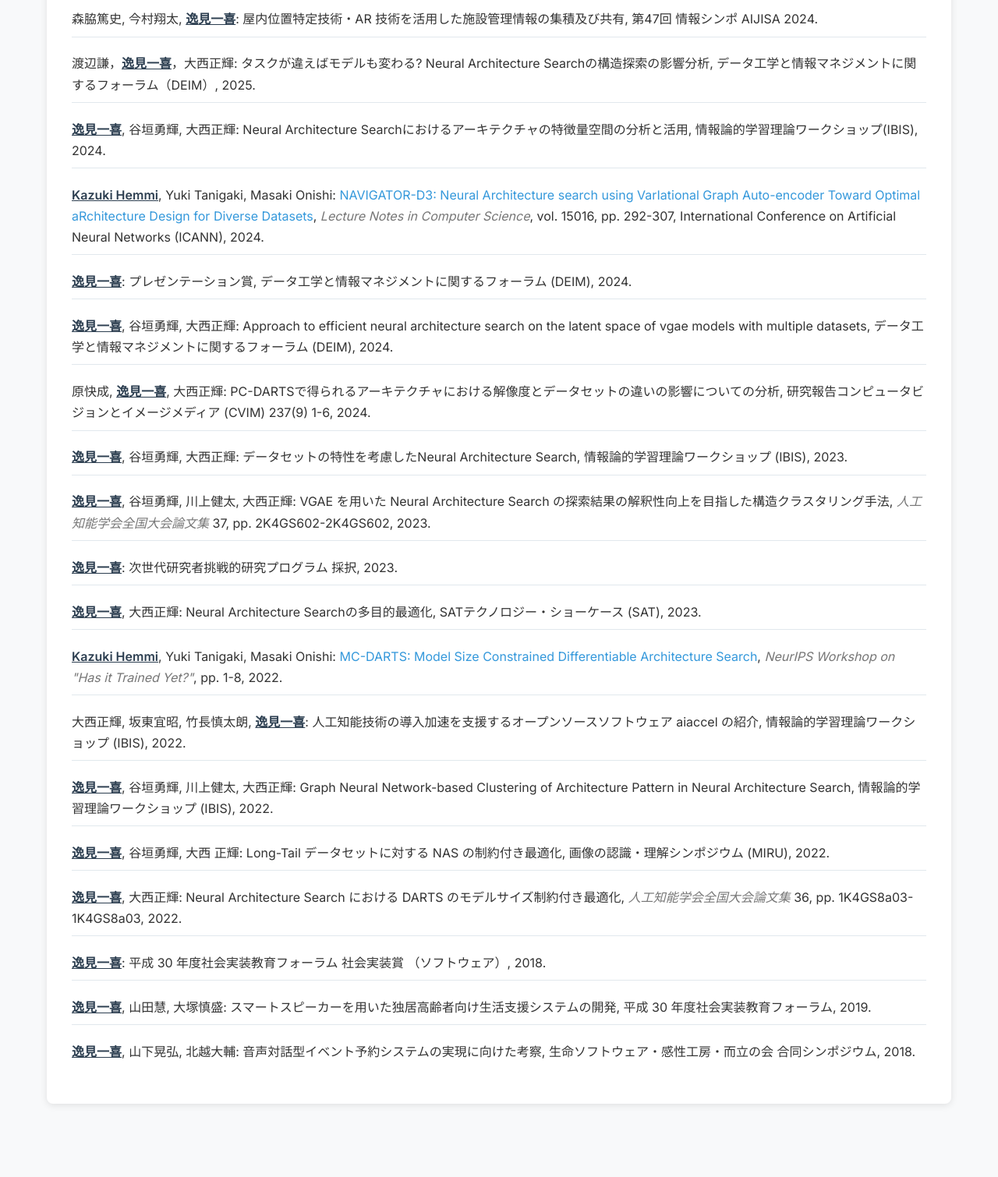
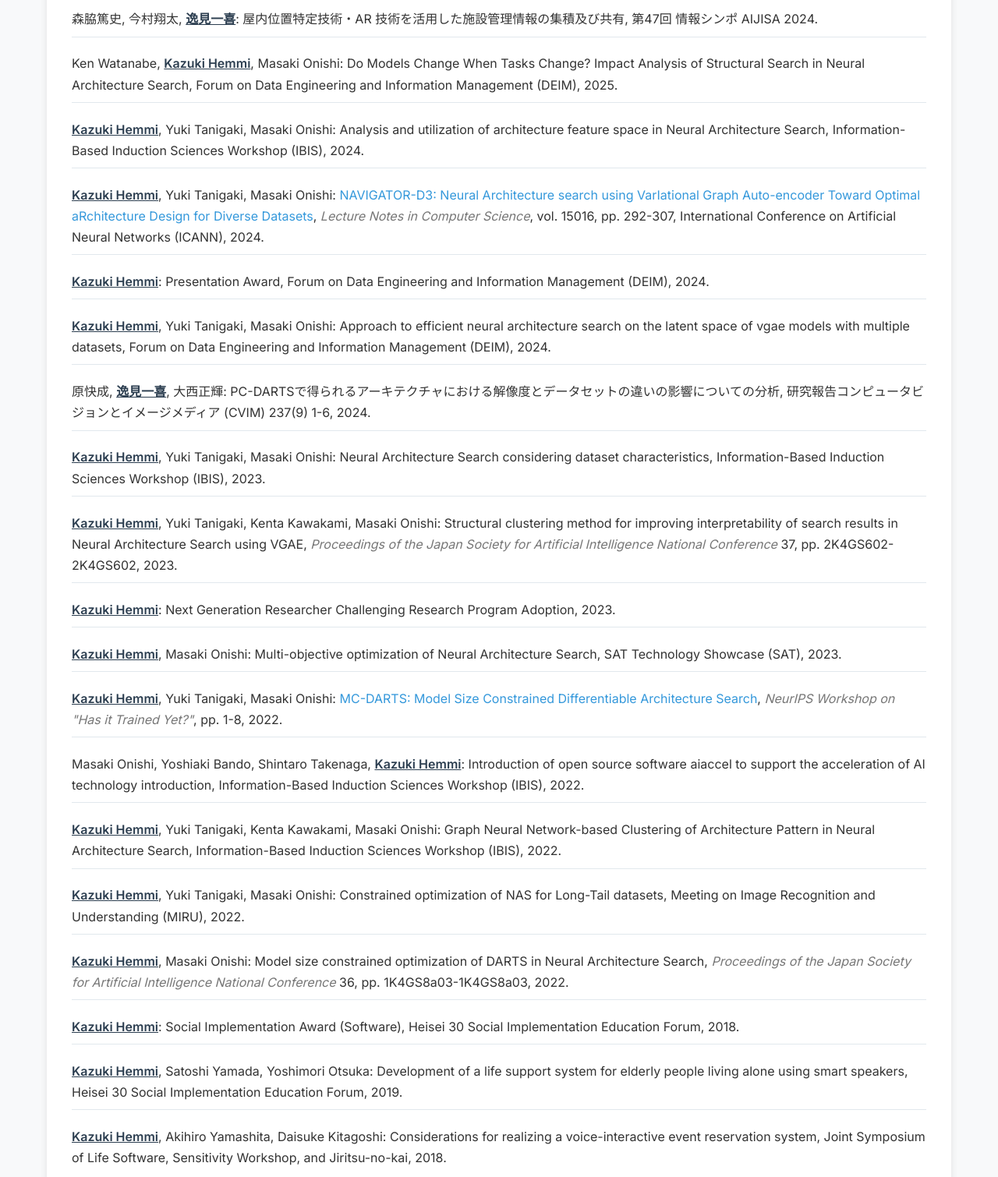
Before and after one commit to itigo-11111/itigo11111.github.io, a plain HTML site: page index_ai.html in a window 1280 px wide. Shown: the part 2268-3778 px from the top of the page at 78% size. Before the commit the page ends 3748 px from the top, so only its background shows below. Drawn offline with Linux system fonts and the light colour scheme.

Commit message:
Complete English translation fixes: Bold formatting in human version & Full English conversion for AI version

```diff
--- a/index_ai.html
+++ b/index_ai.html
@@ -82,24 +82,24 @@
                     <li><strong><u>Kazuki Hemmi</u></strong>, Yuki Tanigaki, Kaisei Hara, Masaki Onishi: <a href="https://www.techscience.com/cmc/v84n2/62898/html" target="_blank">Graph-Embedded Neural Architecture Search: A Variational Approach for Optimized Model Design</a>, <em>Computers, Materials & Continua</em>, vol. 84, no. 2, pp. 2245-2271, 2025.</li>
                     															<li data-ja="<strong><u>逸見一喜</u></strong>, 谷垣勇輝, 大西正輝: 効率的なアーキテクチャ埋め込み空間構築のためのNAVIGATORの活用, 人工知能学会全国大会(JSAI), 2025." data-en="<strong><u>Kazuki Hemmi</u></strong>, Yuki Tanigaki, Masaki Onishi: Efficient utilization of NAVIGATOR for architecture embedding space construction, Japan Society for Artificial Intelligence National Conference (JSAI), 2025."><strong><u>逸見一喜</u></strong>, 谷垣勇輝, 大西正輝: 効率的なアーキテクチャ埋め込み空間構築のためのNAVIGATORの活用, 人工知能学会全国大会(JSAI), 2025.</li>
 					<li data-ja="森脇篤史, 今村翔太, <strong><u>逸見一喜</u></strong>: 屋内位置特定技術・AR 技術を活用した施設管理情報の集積及び共有, 第47回 情報シンポ AIJISA 2024." data-en="Atsushi Moriwaki, Shota Imamura, <strong><u>Kazuki Hemmi</u></strong>: Accumulation and sharing of facility management information using indoor positioning technology and AR technology, 47th Information Symposium AIJISA 2024.">森脇篤史, 今村翔太, <strong><u>逸見一喜</u></strong>: 屋内位置特定技術・AR 技術を活用した施設管理情報の集積及び共有, 第47回 情報シンポ AIJISA 2024.</li>
-					<li>渡辺謙，<strong><u>逸見一喜</u></strong>，大西正輝: タスクが違えばモデルも変わる? Neural Architecture Searchの構造探索の影響分析, データ工学と情報マネジメントに関するフォーラム（DEIM）, 2025.</li>
-                    <li><strong><u>逸見一喜</u></strong>, 谷垣勇輝, 大西正輝: Neural Architecture Searchにおけるアーキテクチャの特徴量空間の分析と活用, 情報論的学習理論ワークショップ(IBIS), 2024.</li>
+					<li>Ken Watanabe, <strong><u>Kazuki Hemmi</u></strong>, Masaki Onishi: Do Models Change When Tasks Change? Impact Analysis of Structural Search in Neural Architecture Search, Forum on Data Engineering and Information Management (DEIM), 2025.</li>
+                    					<li><strong><u>Kazuki Hemmi</u></strong>, Yuki Tanigaki, Masaki Onishi: Analysis and utilization of architecture feature space in Neural Architecture Search, Information-Based Induction Sciences Workshop (IBIS), 2024.</li>
                     <li><strong><u>Kazuki Hemmi</u></strong>, Yuki Tanigaki, Masaki Onishi: <a href="https://link.springer.com/chapter/10.1007/978-3-031-72332-2_20" target="_blank">NAVIGATOR-D3: Neural Architecture search using VarIational Graph Auto-encoder Toward Optimal aRchitecture Design for Diverse Datasets</a>, <em>Lecture Notes in Computer Science</em>, vol. 15016, pp. 292-307, International Conference on Artificial Neural Networks (ICANN), 2024.</li>
-                    <li><strong><u>逸見一喜</u></strong>: プレゼンテーション賞, データ工学と情報マネジメントに関するフォーラム (DEIM), 2024.</li>
-                    <li><strong><u>逸見一喜</u></strong>, 谷垣勇輝, 大西正輝: Approach to efficient neural architecture search on the latent space of vgae models with multiple datasets, データ工学と情報マネジメントに関するフォーラム (DEIM), 2024.</li>
+                    					<li><strong><u>Kazuki Hemmi</u></strong>: Presentation Award, Forum on Data Engineering and Information Management (DEIM), 2024.</li>
+                    					<li><strong><u>Kazuki Hemmi</u></strong>, Yuki Tanigaki, Masaki Onishi: Approach to efficient neural architecture search on the latent space of vgae models with multiple datasets, Forum on Data Engineering and Information Management (DEIM), 2024.</li>
                     <li data-ja="原快成, <strong><u>逸見一喜</u></strong>, 大西正輝: PC-DARTSで得られるアーキテクチャにおける解像度とデータセットの違いの影響についての分析, 研究報告コンピュータビジョンとイメージメディア (CVIM) 237(9) 1-6, 2024." data-en="Kaisei Hara, <strong><u>Kazuki Hemmi</u></strong>, Masaki Onishi: Analysis of the effects of resolution and dataset differences on architectures obtained by PC-DARTS, IPSJ SIG Technical Report on Computer Vision and Image Media (CVIM) 237(9) 1-6, 2024.">原快成, <strong><u>逸見一喜</u></strong>, 大西正輝: PC-DARTSで得られるアーキテクチャにおける解像度とデータセットの違いの影響についての分析, 研究報告コンピュータビジョンとイメージメディア (CVIM) 237(9) 1-6, 2024.</li>
-                    <li><strong><u>逸見一喜</u></strong>, 谷垣勇輝, 大西正輝: データセットの特性を考慮したNeural Architecture Search, 情報論的学習理論ワークショップ (IBIS), 2023.</li>
-                    <li><strong><u>逸見一喜</u></strong>, 谷垣勇輝, 川上健太, 大西正輝: VGAE を用いた Neural Architecture Search の探索結果の解釈性向上を目指した構造クラスタリング手法, <em>人工知能学会全国大会論文集</em> 37, pp. 2K4GS602-2K4GS602, 2023.</li>
-                    <li><strong><u>逸見一喜</u></strong>: 次世代研究者挑戦的研究プログラム 採択, 2023.</li>
-                    <li><strong><u>逸見一喜</u></strong>, 大西正輝: Neural Architecture Searchの多目的最適化, SATテクノロジー・ショーケース (SAT), 2023.</li>
+                    					<li><strong><u>Kazuki Hemmi</u></strong>, Yuki Tanigaki, Masaki Onishi: Neural Architecture Search considering dataset characteristics, Information-Based Induction Sciences Workshop (IBIS), 2023.</li>
+                    					<li><strong><u>Kazuki Hemmi</u></strong>, Yuki Tanigaki, Kenta Kawakami, Masaki Onishi: Structural clustering method for improving interpretability of search results in Neural Architecture Search using VGAE, <em>Proceedings of the Japan Society for Artificial Intelligence National Conference</em> 37, pp. 2K4GS602-2K4GS602, 2023.</li>
+                    					<li><strong><u>Kazuki Hemmi</u></strong>: Next Generation Researcher Challenging Research Program Adoption, 2023.</li>
+                    					<li><strong><u>Kazuki Hemmi</u></strong>, Masaki Onishi: Multi-objective optimization of Neural Architecture Search, SAT Technology Showcase (SAT), 2023.</li>
                     <li><strong><u>Kazuki Hemmi</u></strong>, Yuki Tanigaki, Masaki Onishi: <a href="https://openreview.net/forum?id=jKJ6OcvqdQ" target="_blank">MC-DARTS: Model Size Constrained Differentiable Architecture Search</a>, <em>NeurIPS Workshop on "Has it Trained Yet?"</em>, pp. 1-8, 2022.</li>
-                    <li>大西正輝, 坂東宜昭, 竹⻑慎太朗, <strong><u>逸見一喜</u></strong>: 人工知能技術の導入加速を支援するオープンソースソフトウェア aiaccel の紹介, 情報論的学習理論ワークショップ (IBIS), 2022.</li>
-                    <li><strong><u>逸見一喜</u></strong>, 谷垣勇輝, 川上健太, 大西正輝: Graph Neural Network-based Clustering of Architecture Pattern in Neural Architecture Search, 情報論的学習理論ワークショップ (IBIS), 2022.</li>
-                    <li><strong><u>逸見一喜</u></strong>, 谷垣勇輝, 大西 正輝: Long-Tail データセットに対する NAS の制約付き最適化, 画像の認識・理解シンポジウム (MIRU), 2022.</li>
-                    <li><strong><u>逸見一喜</u></strong>, 大西正輝: Neural Architecture Search における DARTS のモデルサイズ制約付き最適化, <em>人工知能学会全国大会論文集</em> 36, pp. 1K4GS8a03-1K4GS8a03, 2022.</li>
-                    <li><strong><u>逸見一喜</u></strong>: 平成 30 年度社会実装教育フォーラム 社会実装賞 （ソフトウェア）, 2018.</li>
-                    <li><strong><u>逸見一喜</u></strong>, 山田慧, 大塚慎盛: スマートスピーカーを用いた独居高齢者向け生活支援システムの開発, 平成 30 年度社会実装教育フォーラム, 2019.</li>
-                    <li><strong><u>逸見一喜</u></strong>, 山下晃弘, 北越大輔: 音声対話型イベント予約システムの実現に向けた考察, 生命ソフトウェア・感性工房・而立の会 合同シンポジウム, 2018.</li>
+                    <li>Masaki Onishi, Yoshiaki Bando, Shintaro Takenaga, <strong><u>Kazuki Hemmi</u></strong>: Introduction of open source software aiaccel to support the acceleration of AI technology introduction, Information-Based Induction Sciences Workshop (IBIS), 2022.</li>
+                    <li><strong><u>Kazuki Hemmi</u></strong>, Yuki Tanigaki, Kenta Kawakami, Masaki Onishi: Graph Neural Network-based Clustering of Architecture Pattern in Neural Architecture Search, Information-Based Induction Sciences Workshop (IBIS), 2022.</li>
+                    <li><strong><u>Kazuki Hemmi</u></strong>, Yuki Tanigaki, Masaki Onishi: Constrained optimization of NAS for Long-Tail datasets, Meeting on Image Recognition and Understanding (MIRU), 2022.</li>
+                    <li><strong><u>Kazuki Hemmi</u></strong>, Masaki Onishi: Model size constrained optimization of DARTS in Neural Architecture Search, <em>Proceedings of the Japan Society for Artificial Intelligence National Conference</em> 36, pp. 1K4GS8a03-1K4GS8a03, 2022.</li>
+                    <li><strong><u>Kazuki Hemmi</u></strong>: Social Implementation Award (Software), Heisei 30 Social Implementation Education Forum, 2018.</li>
+                    <li><strong><u>Kazuki Hemmi</u></strong>, Satoshi Yamada, Yoshimori Otsuka: Development of a life support system for elderly people living alone using smart speakers, Heisei 30 Social Implementation Education Forum, 2019.</li>
+                    <li><strong><u>Kazuki Hemmi</u></strong>, Akihiro Yamashita, Daisuke Kitagoshi: Considerations for realizing a voice-interactive event reservation system, Joint Symposium of Life Software, Sensitivity Workshop, and Jiritsu-no-kai, 2018.</li>
                 </ul>
             </section>
             </div>
```
Also changed, not shown: index.html (+1 -1 lines).
